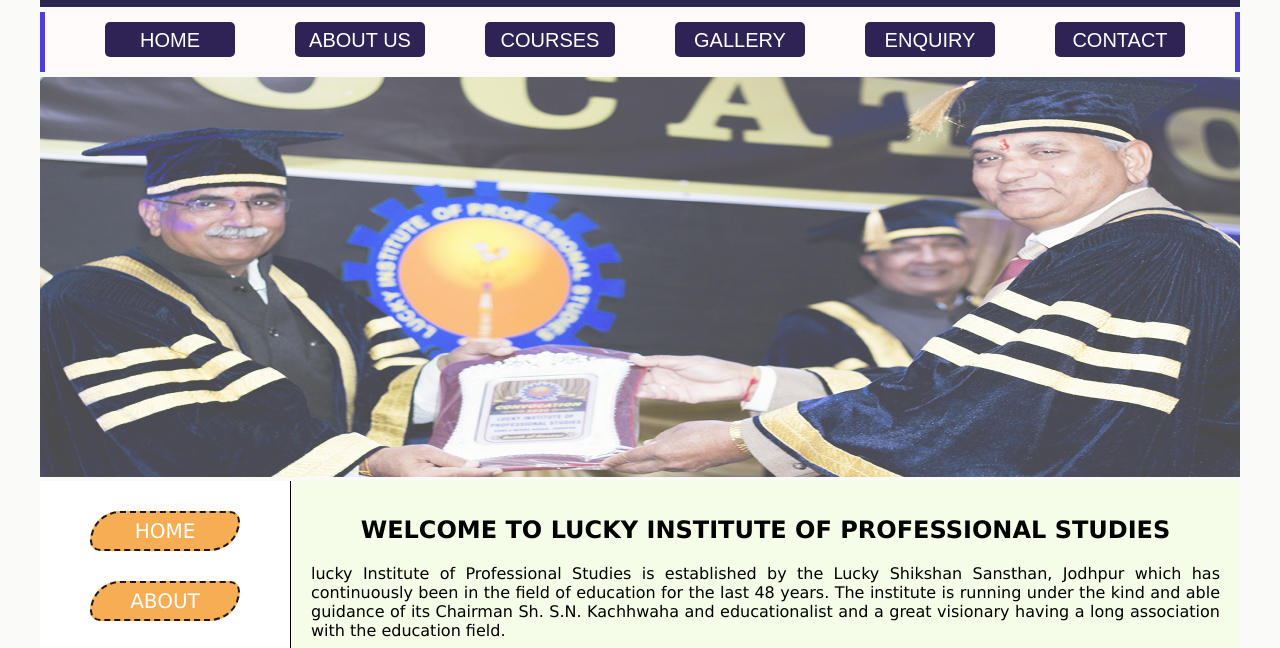
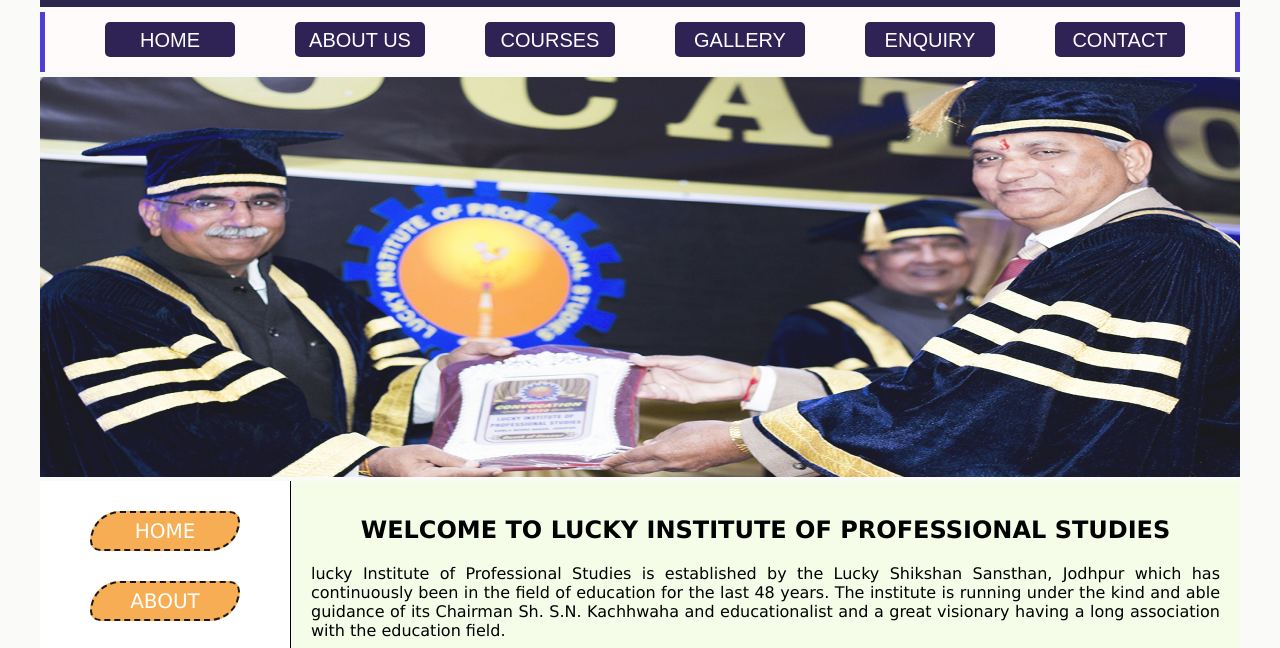
Before and after one commit to nishitprajapat/lips, a plain HTML site: page index.html in a window 1280 px wide. Shown: the part 93-741 px from the top of the page. Drawn offline with Linux system fonts and the light colour scheme.

Commit message:
Update index.html

```diff
--- a/index.html
+++ b/index.html
@@ -33,7 +33,7 @@
         </div>
 
         <div class="slider">
-            <img src="g4.jpg" alt="" width="1200" height="400" style="opacity: 0.7;">
+            <img src="g4.jpg" alt="" width="1200" height="400" style="opacity: 0.9;">
         </div>
         <div class="main">
 
```
